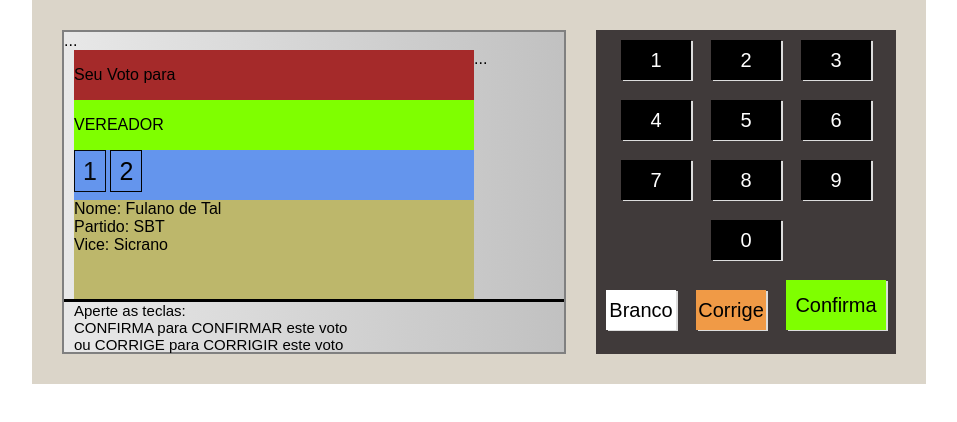
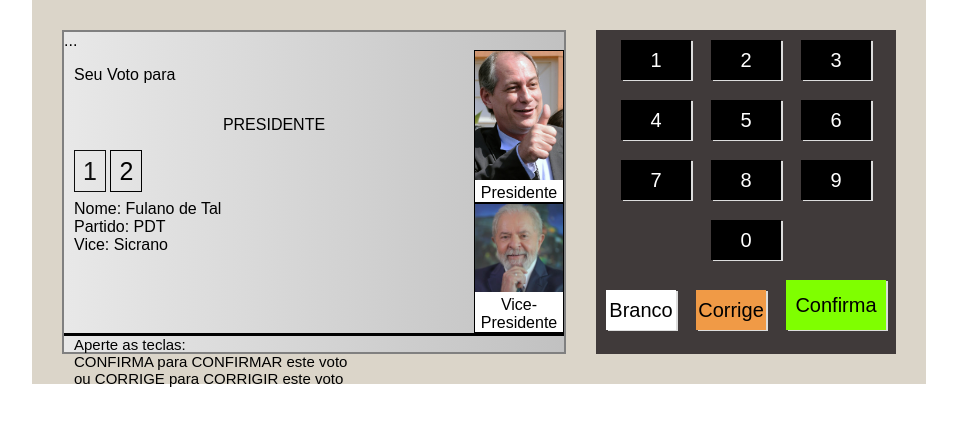
Before and after one commit to PauloSGM/urna_eletronica, a plain HTML site: page index.html in a window 1280 px wide. Shown: the whole page, without its empty margins (161-1118 px from the left). Drawn offline with Linux system fonts and the light colour scheme.

Commit message:
fotos dos candidatos

```diff
--- a/css/urna_eletronica.css
+++ b/css/urna_eletronica.css
@@ -71,6 +71,18 @@ box-shadow: 2px 1px 0px gainsboro
     flex: 1;
     display: flex;
 }
+
+.d1-imagem{
+
+    border: 1px solid black;
+    background-color: white;
+    text-align: center;
+}
+
+.d1-imagem img{
+    width: 100%;
+
+}
 .d1-l{
 padding-left: 10px;
 flex: 1;
@@ -79,6 +91,9 @@ flex-direction: column;
 }
 
 .d1-r{
+    display: flex;
+    flex-direction: column;
+    align-items: flex-end;
 width: 90px;
 }
 
@@ -86,18 +101,20 @@ width: 90px;
     height: 50px;
     display: flex;
     align-items: center;
-    background-color: brown;
+
 }
 .d1-2{
+
     height: 50px;
-    background-color: chartreuse;
     display: flex;
     align-items: center;
+    justify-content: center;
 }
 .d1-3{
 
     height: 50px;
-    background-color: cornflowerblue;}
+
+}
 
 .numeros{
     display: inline-block;
@@ -111,7 +128,7 @@ width: 90px;
 
 .d1-4{
     flex: 1;
-    background-color: darkkhaki;
+
 }
 
 .d2{
--- a/index.html
+++ b/index.html
@@ -14,7 +14,7 @@
     <div class="d1-l">
 
     <div class="d1-1"><span>Seu Voto para</span></div>
-    <div class="d1-2"><span>VEREADOR</span></div>
+    <div class="d1-2"><span>PRESIDENTE</span></div>
     <div class="d1-3">
 <div class="numeros pisca">1</div>
 <div class="numeros">2</div>
@@ -23,7 +23,7 @@
     </div>
     <div class="d1-4">
         Nome: Fulano de Tal <br>
-        Partido: SBT <br>
+        Partido: PDT <br>
         Vice: Sicrano <br>
     </div>
 
@@ -32,7 +32,16 @@
 
 
     </div>
-    <div class="d1-r">...</div>
+    <div class="d1-r">
+      <div class="d1-imagem">
+          <img src="./img/1200px-Ciro_Gomes_em_29-07-2010_(Agência_Brasil)_(2).jpg" alt="">
+          Presidente
+      </div>
+      <div class="d1-imagem">
+        <img src="./img/Lula.jpg" alt="">
+        Vice-Presidente
+    </div>
+    </div>
 
 </div>
 <div class="d2">Aperte as teclas: <br/>CONFIRMA para CONFIRMAR este voto<br/>ou CORRIGE para CORRIGIR este voto</div>
```
Also changed, not shown: img/1200px-Ciro_Gomes_em_29-07-2010_(Agência_Brasil)_(2).jpg (added), img/Lula.jpg (added), 1 other file.
